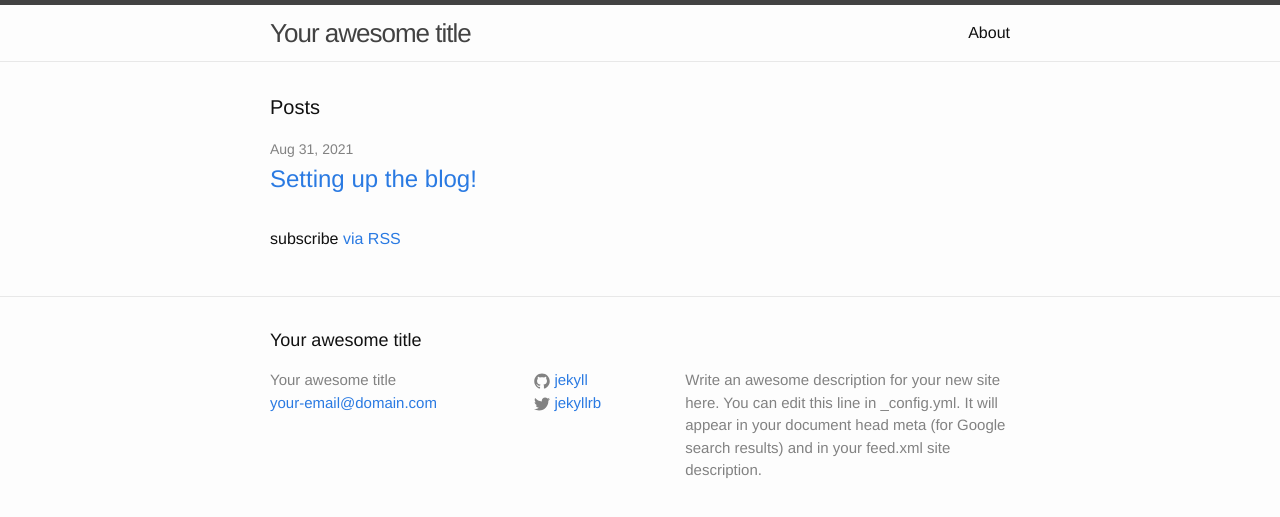
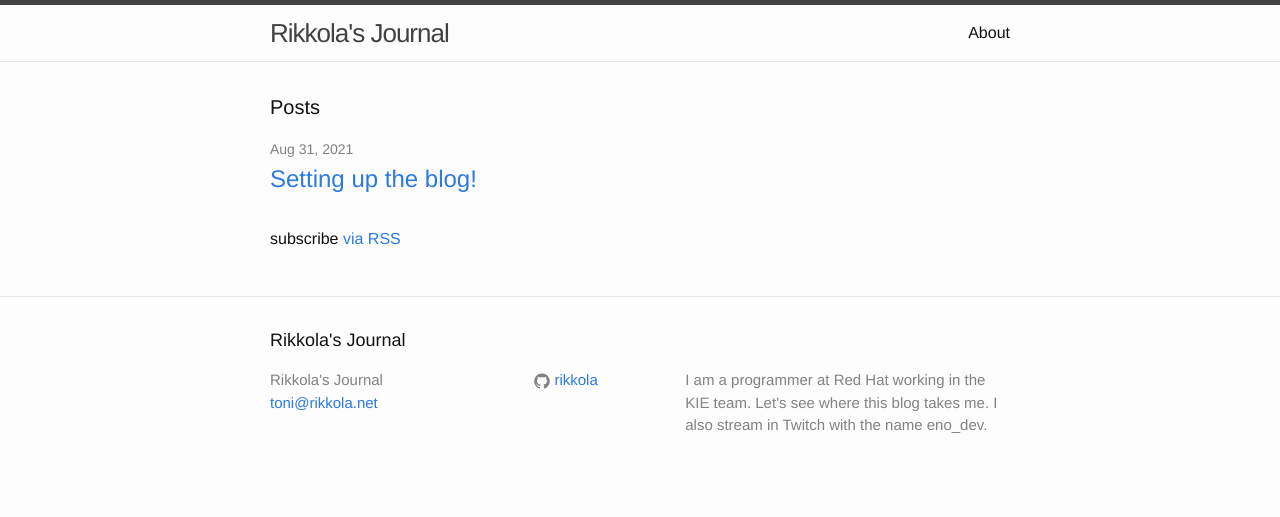
Before and after one commit to Rikkola/rikkola.github.io, a Jekyll site: the page built from index.html, in a window 1280 px wide. Shown: the top 517 px of the page. Built offline with Jekyll 4.4.1, drawn with Linux system fonts in a browser that asks for light colours.

Commit message:
update conf

```diff
--- a/_config.yml
+++ b/_config.yml
@@ -6,16 +6,14 @@
 # 'jekyll serve'. If you change this file, please restart the server process.
 
 # Site settings
-title: Your awesome title
-email: your-email@domain.com
+title: Rikkola's Journal
+email: toni@rikkola.net
 description: > # this means to ignore newlines until "baseurl:"
-  Write an awesome description for your new site here. You can edit this
-  line in _config.yml. It will appear in your document head meta (for
-  Google search results) and in your feed.xml site description.
+  I am a programmer at Red Hat working in the KIE team. Let's see where this blog takes me.
+  I also stream in Twitch with the name eno_dev.
 baseurl: "" # the subpath of your site, e.g. /blog
-url: "http://yourdomain.com" # the base hostname & protocol for your site
-twitter_username: jekyllrb
-github_username:  jekyll
+url: "http://twitch.com/eno_deb" # the base hostname & protocol for your site
+github_username: rikkola
 
 # Build settings
 markdown: kramdown
```
